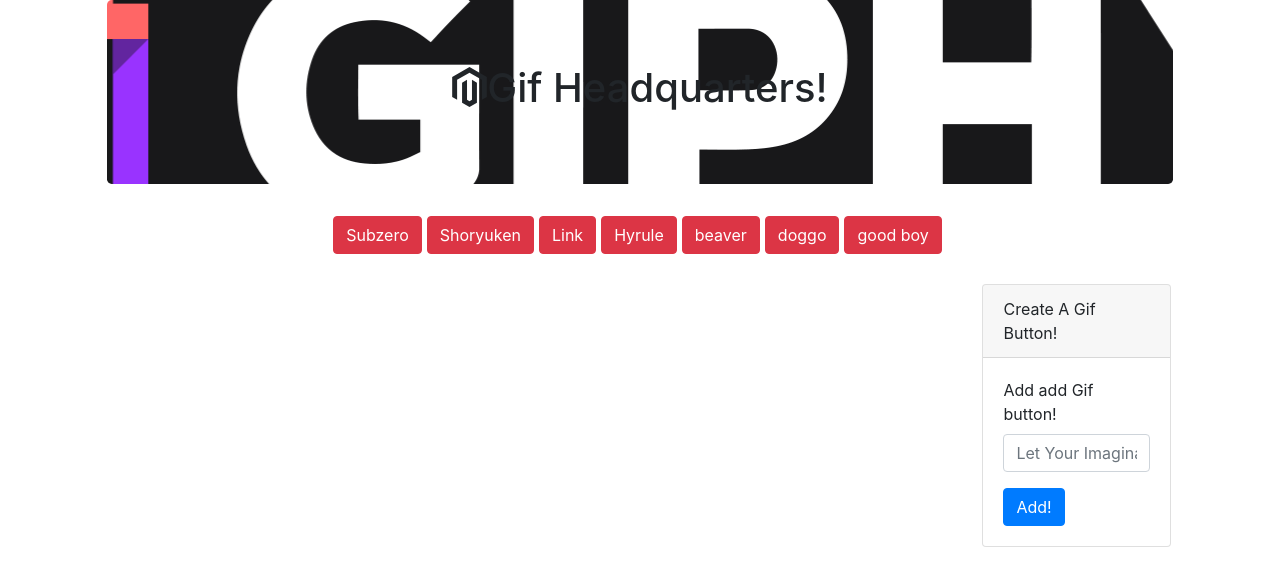
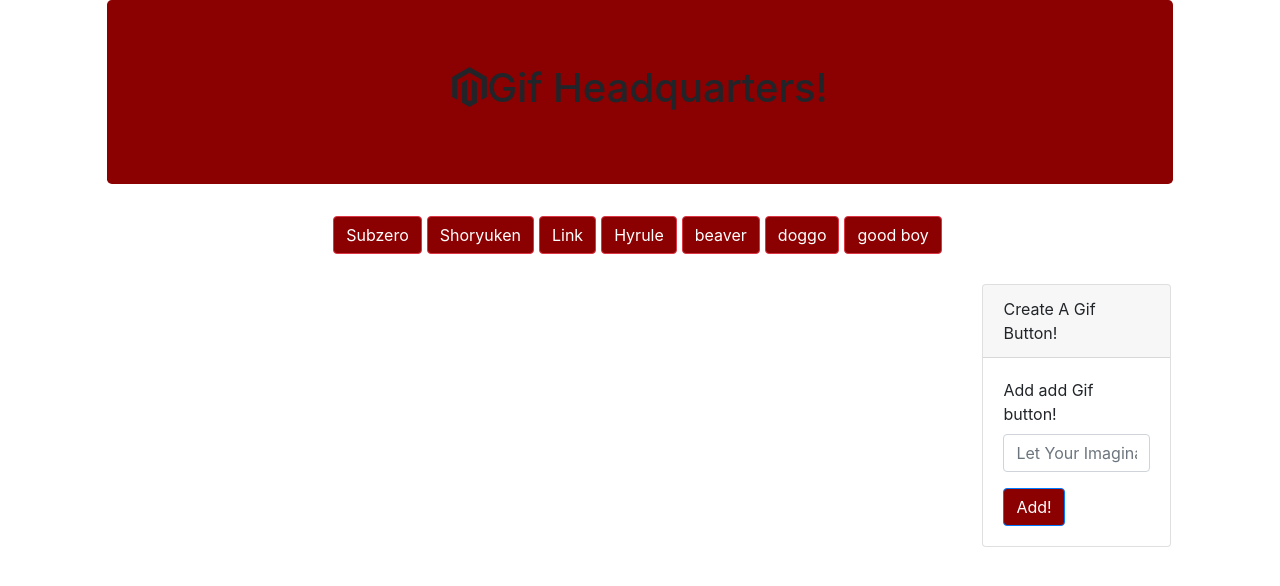
Before and after one commit to Livingnight/API-AJAX, a plain HTML site: page index.html in a window 1280 px wide. Drawn offline with nearby package versions, Linux system fonts and the light colour scheme.

Commit message:
wip: 7.2

```diff
--- a/assets/css/style.css
+++ b/assets/css/style.css
@@ -1,5 +1,6 @@
 .btn {
     margin-right: 5px;
+    background-color: darkred;
 }
 
 .buttons {
@@ -9,12 +10,14 @@
 
 .jumbotron {
     text-align: center;
-    background: darkred url("../images/giphyseriesc.gif") center;
+    background: darkred;
 }
 .calledGifs {
     float: left;
     margin-right: 10px;
     margin-bottom: 10px;
+    border: 2px solid blue;
+    background: yellow;
 }
 
 img {
```
